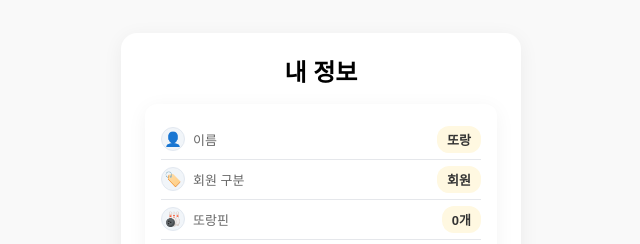
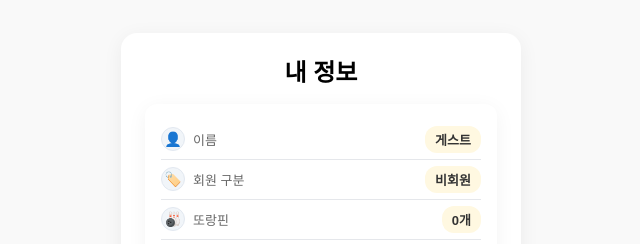
Before and after one commit to DevKyu/Torang, a React (Vite) app: page /myinfo in a window 1280 px wide. Shown: the part 138-382 px from the top of the page, without its empty margins (319-959 px from the left). Built offline with nearby package versions, Linux system fonts and the light colour scheme; no server answers; the database is empty; sample sign-in values are in the browser's storage.

Commit message:
style: 기본 문구 변경

```diff
--- a/src/components/MyInfo.tsx
+++ b/src/components/MyInfo.tsx
@@ -56,7 +56,7 @@ import { ChevronRight } from 'lucide-react';
 const MyInfo = () => {
   const navigate = useNavigate();
   const userInfo = useUserInfo() ?? ({} as UserInfo);
-  const { name = '또랑', pin = 0, type = '' } = userInfo;
+  const { name = '게스트', pin = 0, type = '' } = userInfo;
 
   const [year, setYear] = useState<Year>(THIS_YEAR);
   const [quarter, setQuarter] = useState(monthToQuarter(new Date().getMonth()));
--- a/src/utils/user.ts
+++ b/src/utils/user.ts
@@ -8,7 +8,7 @@ export const getTypeLabel = (type: string) => {
     case 'Associate':
       return '준회원';
     default:
-      return '회원';
+      return '비회원';
   }
 };
 
```
